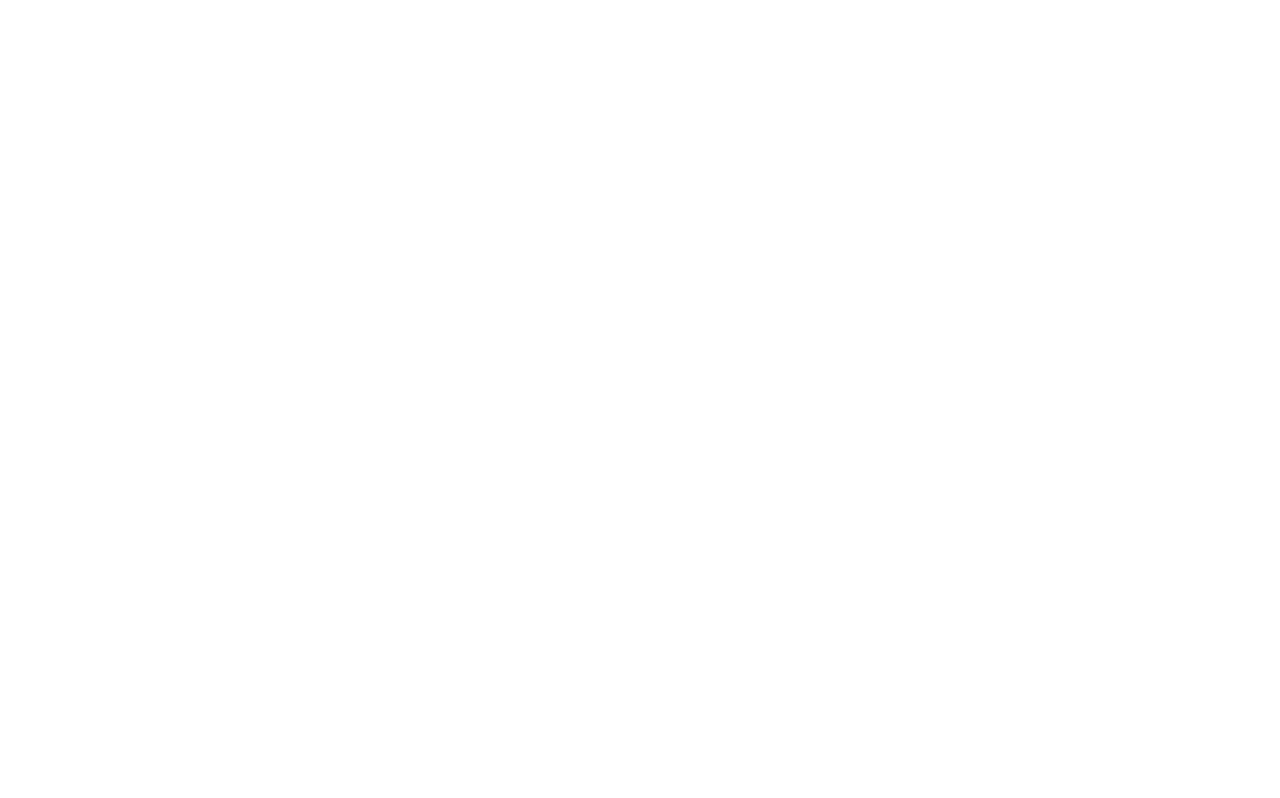
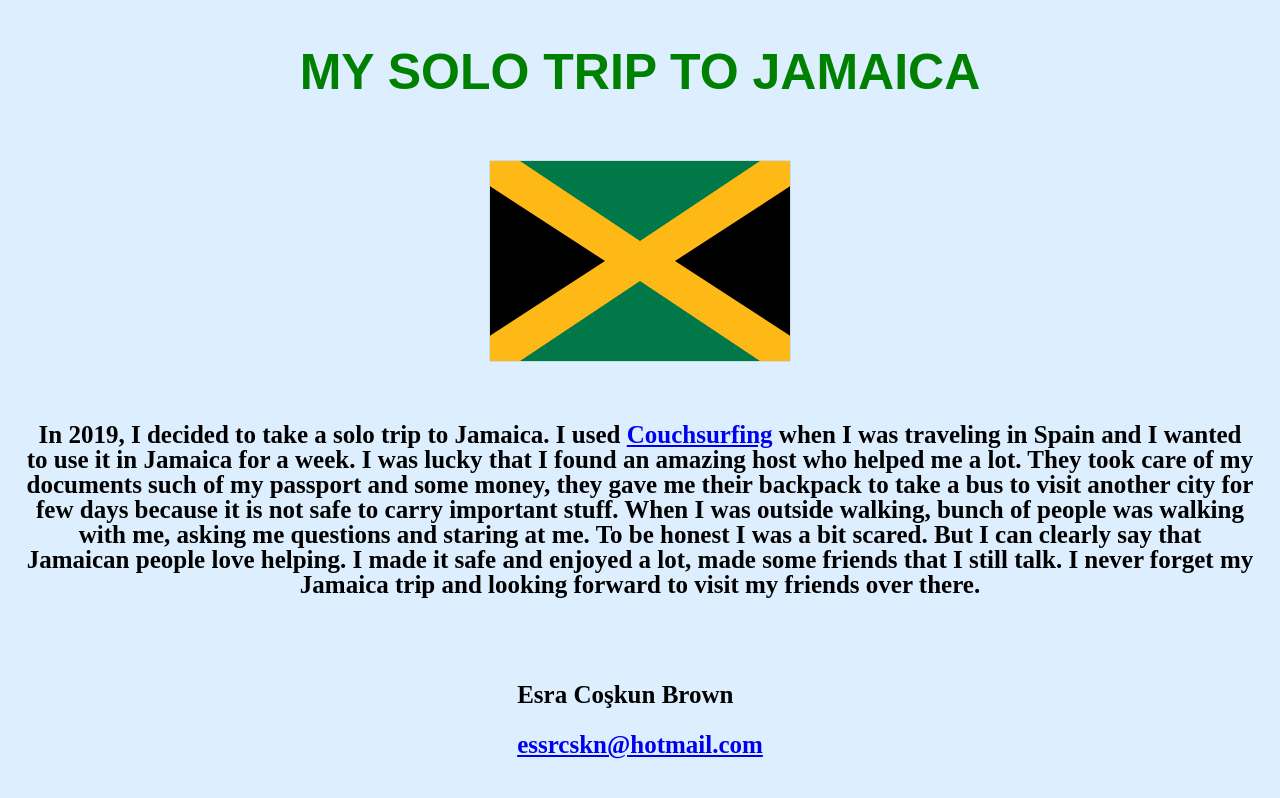
Before and after one commit to STL-LC101-Sept-22/js-assignment-4-html-me-something-esrabrown, a website: page index.html in a window 1280 px wide. Drawn offline with Linux system fonts and the light colour scheme.

Commit message:
NEW CHANGES

```diff
--- a/index.html
+++ b/index.html
@@ -1,8 +1,53 @@
 <!DOCTYPE html>
 <html>
    <head>
+      <meta charset="utf-8">
+      <meta name="viewport" content="width=device-width,initial-scale=1">
+      <title> Graded Assignment 4</title>
+      <link rel="stylesheet" type="text/css" href="styles.css" />
+      <style>
+
+      </style>
    </head>
+    <!-- Header -->
+ <!-- <header class="w3-container w3-center w3-padding-32">  -->
+   <article>
+      <header>
+       <h1 class="center"><b>MY SOLO TRIP TO JAMAICA</b></h1>
+       <!-- <h2 class="center"><b>Welcome to the blog of <span class="w3-tag">Esra</span></b></h2> -->
+      </header>
+   </article>
+<article>
+   <header>
+      <div class="flag jamaica">
+         <div class="jamaica__left_triangle"></div>
+         <div class="jamaica__right_triangle"></div>
+       </div>
+   </header>
+</article>
+
    <body>
       <!-- Write your HTML in this file! -->
+      <p class="center">In 2019, I decided to take a solo trip to Jamaica. I used <b><a href="https://en.wikipedia.org/wiki/CouchSurfing"
+         target="_blank">Couchsurfing</a></b> when I was traveling in Spain and I wanted to use it in Jamaica for a week.
+          I was lucky that I found an amazing host who helped me a lot. They took care of my documents such of my
+          passport and some money, they gave me their backpack to take a bus to visit another city for few days because
+          it is not safe to carry important stuff. When I was outside walking, bunch of people was walking with me,
+          asking me questions and staring at me. To be honest I was a bit scared. But I can clearly say that Jamaican
+          people love helping.  I made it safe and enjoyed a lot, made some friends that I still talk. I never forget my
+          Jamaica trip and looking forward to visit my friends over there.</p>
    </body>
+
+   <footer>
+      <p> Esra Coşkun Brown </p>
+      <p><a href="mailto:hege@example.com">essrcskn@hotmail.com</a></p>
+    </footer>
+
+
+
+
+
+
+
+
 </html>
--- a/styles.css
+++ b/styles.css
@@ -1 +1,104 @@
 /* Write your CSS here! */
+
+
+h1 {
+    color:green;
+    font-size: 50px;
+    margin: 25px;
+    font-family: Copperplate, Papyrus, fantasy;
+   }
+
+h2{
+    margin: 25px 0 0 0;
+  }
+
+
+  img {
+    float: right;
+  }
+
+  p {
+    font-size: 25px;
+    line-height: 25px;
+    margin: 25px;
+    font-family: "Times New Roman", Times, serif;
+  }
+
+.center{
+    text-align:center;
+}
+
+header {
+    display: block;
+    font-size: 0.5px;
+  }
+
+footer {
+    display: block;
+  }
+
+
+  * {
+    box-sizing: border-box;
+    margin: 0;
+  }
+
+  body {
+    width: 100%;
+    height: 100vh;
+    background-color: rgb(221, 239, 255);
+    display: grid;
+    place-items: center;
+    font-family: cursive;
+    font-weight: bold;
+  }
+
+  h3 {
+    position: absolute;
+    text-align: center;
+    top: 0,5px;
+  }
+
+  /* Main Style Stars from here  */
+  .flag {
+    position: relative;
+    width: 300px;
+    height: 200px;
+    box-shadow: 0 0 1px rgba(0, 0, 0, 0.5);
+    overflow: hidden;
+  }
+
+  .jamaica {
+    background: #007848;
+  }
+
+  .jamaica__left_triangle,
+  .jamaica__right_triangle {
+    position: absolute;
+    border-width: 100px 150px;
+    border-color: transparent transparent transparent #feb916;
+    border-style: solid;
+    transform: scale(1.3);
+    left: 30px;
+  }
+
+  .jamaica__left_triangle::after,
+  .jamaica__right_triangle::before {
+    position: absolute;
+    content: "";
+    border-width: 65px 100px;
+    border-color: transparent transparent transparent black;
+    border-style: solid;
+    left: -150px;
+    top: -65px;
+  }
+
+  .jamaica__right_triangle {
+    border-color: transparent #feb916 transparent transparent;
+    left: -30px;
+  }
+
+  .jamaica__right_triangle::before {
+    border-color: transparent black transparent transparent;
+    left: -50px;
+  }
```
Also changed, not shown: images/ochorios1.jpg (added), 2 other files.
